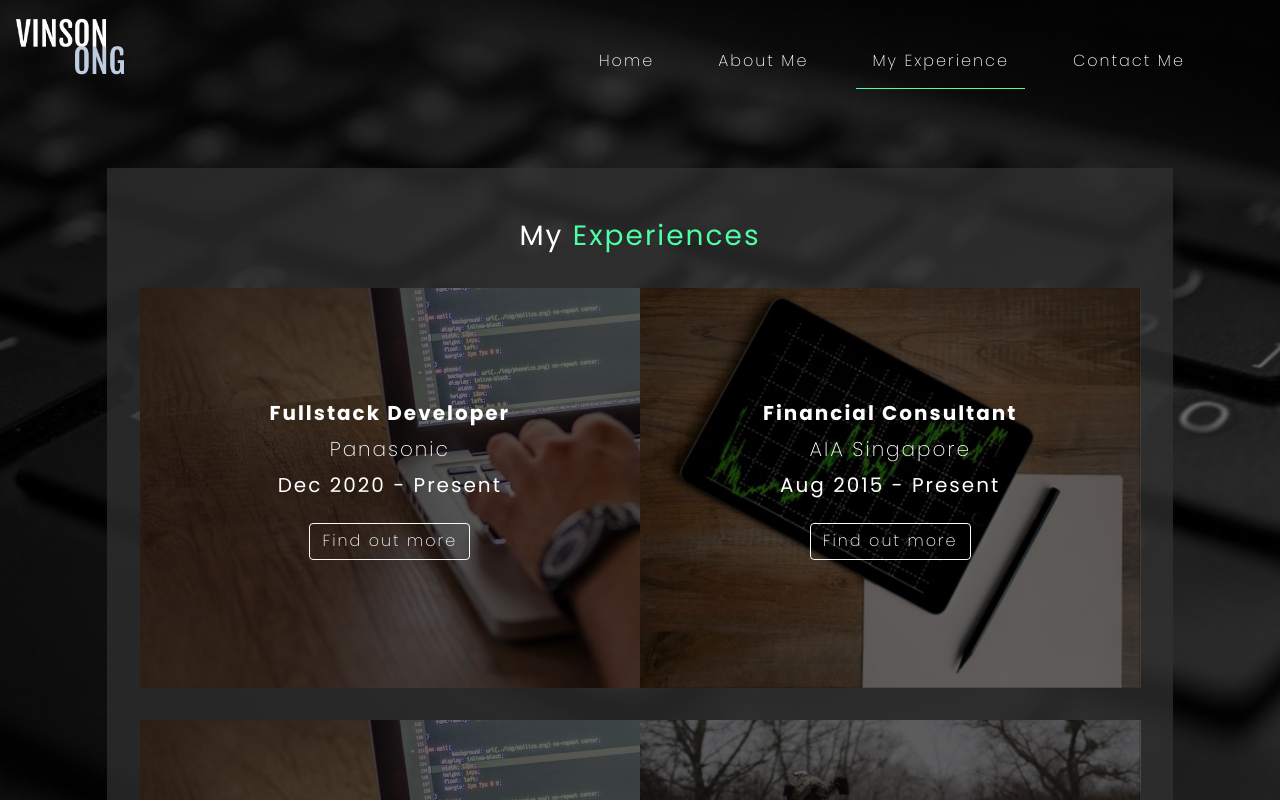
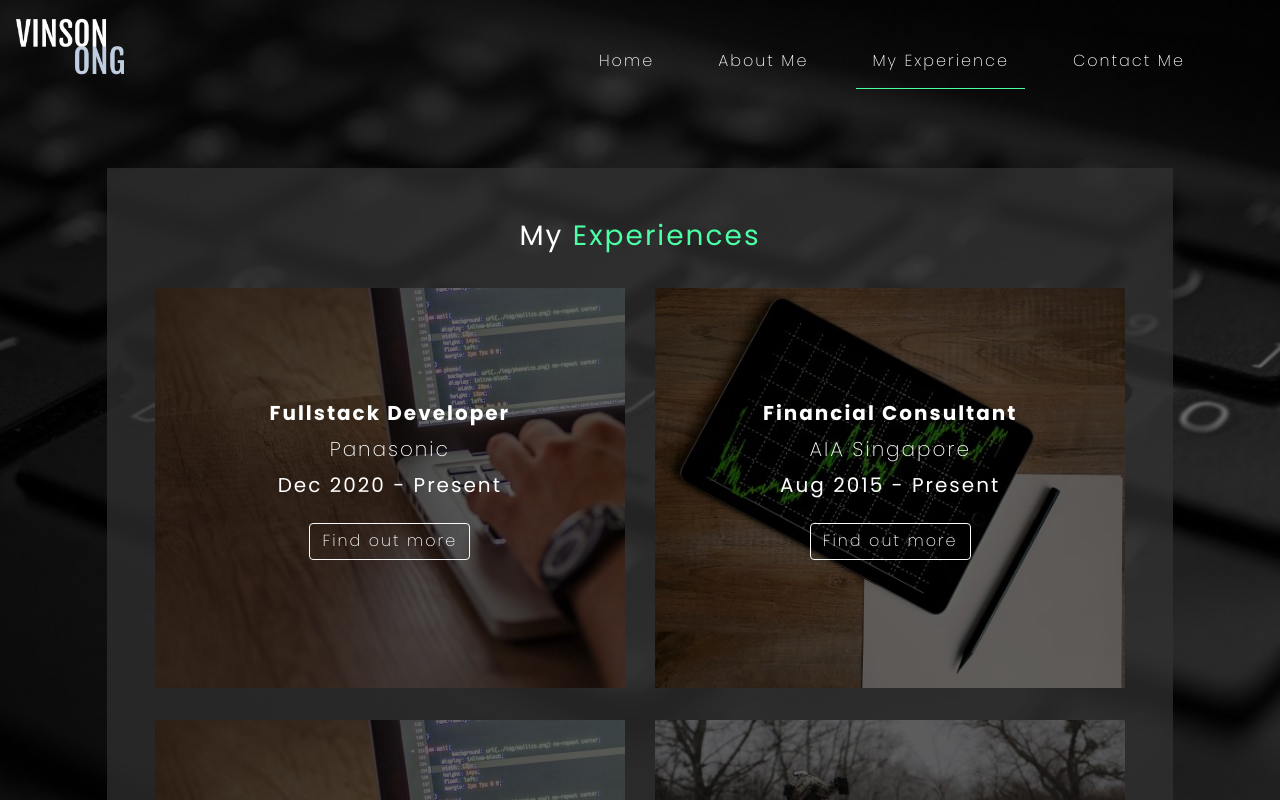
Before and after one commit to vinson14/vinson-sg, a React (Create React App) app: page /#/experience in a window 1280 px wide. Shown: the top 800 px of the page. Built offline with nearby package versions, Linux system fonts and the light colour scheme; what react-in-viewport would draw is missing.

Commit message:
Fixed padding in flipcards

```diff
--- a/src/pages/Experience/components/Flipcards.js
+++ b/src/pages/Experience/components/Flipcards.js
@@ -39,15 +39,20 @@ const Flipcard = ({ exp, img }) => {
     };
 
     return (
+        <div className="col-12 col-lg-6 my-3 flipcard-container text-center">
             <div
-            className="col-12 col-lg-6 my-3 p-0 flipcard-container text-center"
+                className="h-100 w-100"
                 style={{
                     backgroundImage: `url(${img})`,
                     backgroundPosition: "center",
                     backgroundSize: "cover",
                 }}
             >
-            <div className={`flipcard-inner-container ${flipped && "flipped"}`}>
+                <div
+                    className={`flipcard-inner-container ${
+                        flipped && "flipped"
+                    }`}
+                >
                     <div className="flipcard-front">
                         <h5 className="pri-font-bold">{exp.role}</h5>
                         <h5 className="pri-font-light">{exp.institution}</h5>
@@ -70,6 +75,7 @@ const Flipcard = ({ exp, img }) => {
                     </div>
                 </div>
             </div>
+        </div>
     );
 };
 
```
Lines whose indentation alone changed are shown as unchanged.
